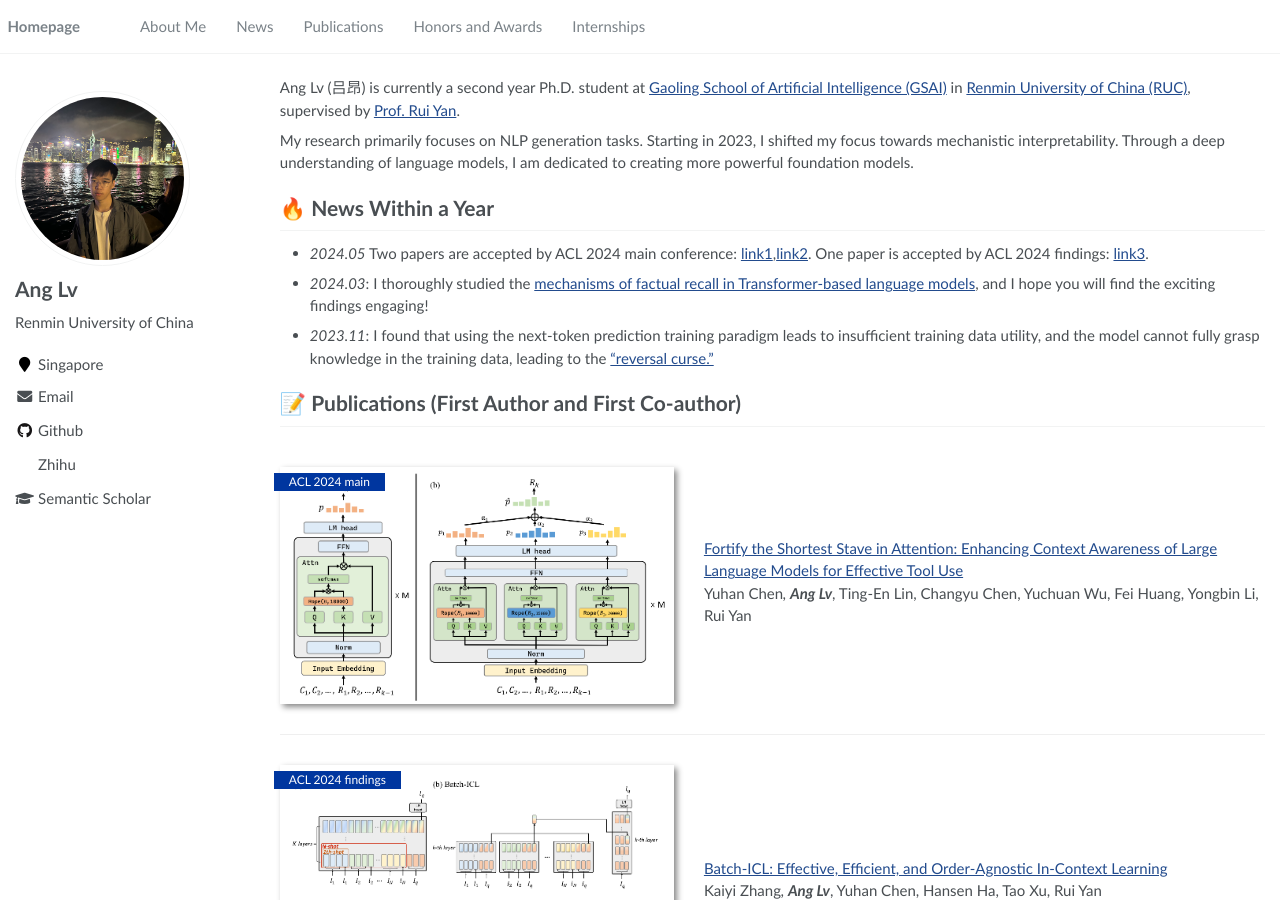
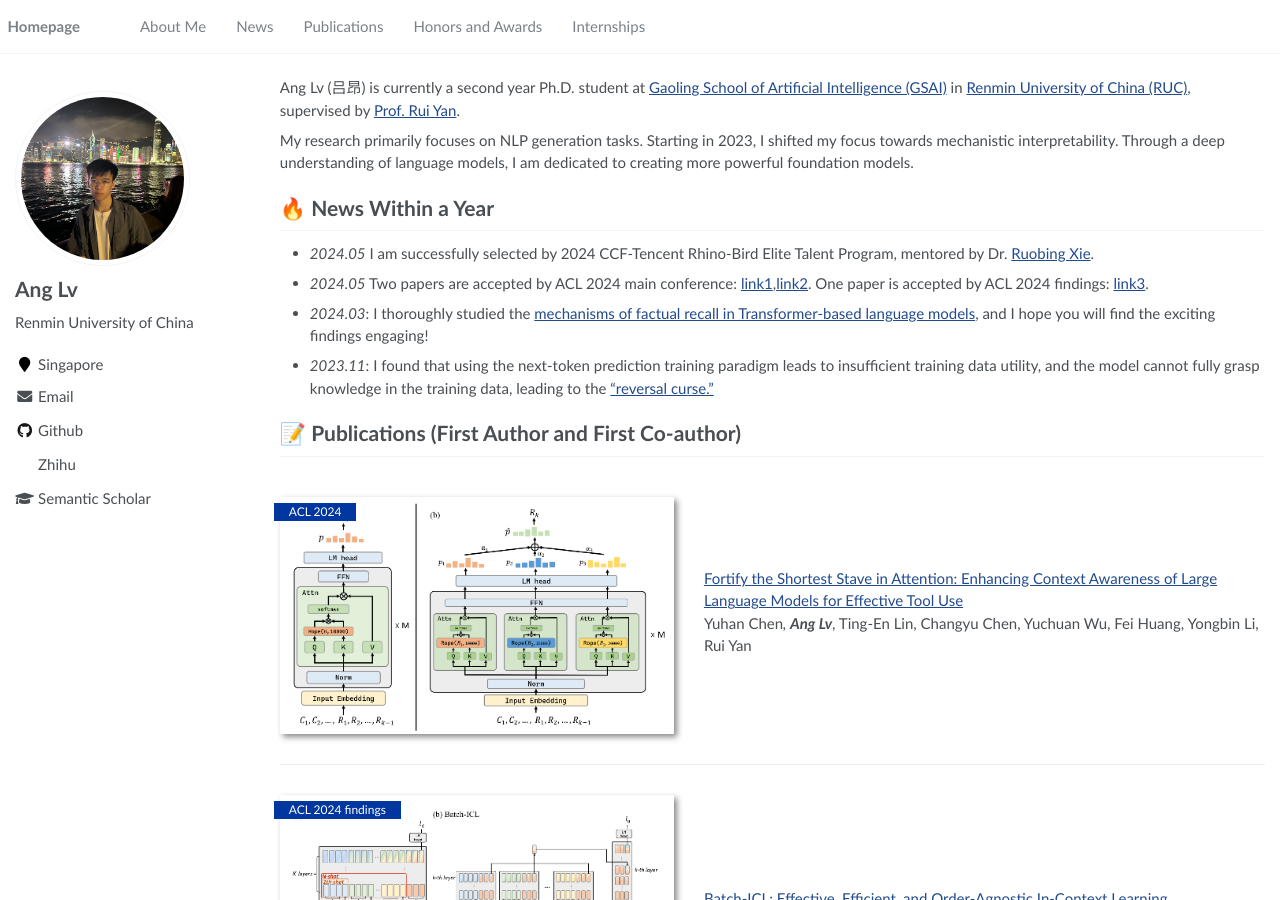
Before and after one commit to trestad/trestad.github.io, a Jekyll site: the page built from _pages/about.md, in a window 1280 px wide and 900 px high. Built offline with Jekyll 4.4.1, drawn with Linux system fonts in a browser that asks for light colours; some of the changed text lies outside the part shown.

Commit message:
Update about.md

```diff
--- a/_pages/about.md
+++ b/_pages/about.md
@@ -16,6 +16,8 @@ My research primarily focuses on NLP generation tasks. Starting in 2023, I shift
 
 # 🔥 News Within a Year
 
+- *2024.05* I am successfully selected by 2024 CCF-Tencent Rhino-Bird Elite Talent Program, mentored by Dr. [Ruobing Xie](https://ruobingxie.github.io/).
+
 - *2024.05* Two papers are accepted by ACL 2024 main conference: [link1](https://arxiv.org/abs/2312.04455),[link2](https://openreview.net/profile?id=~Ang_Lv1). One paper is accepted by ACL 2024 findings: [link3](http://arxiv.org/abs/2401.06469).
 
 - *2024.03*: I thoroughly studied the [mechanisms of factual recall in Transformer-based language models](https://arxiv.org/abs/2403.19521), and I hope you will find the exciting findings engaging!
@@ -25,7 +27,7 @@ My research primarily focuses on NLP generation tasks. Starting in 2023, I shift
 
 # 📝 Publications (First Author and First Co-author)
 
-<div class='paper-box'><div class='paper-box-image'><div><div class="badge">ACL 2024 main</div><img src='images/ab1.png' alt="sym" width="100%"></div></div>
+<div class='paper-box'><div class='paper-box-image'><div><div class="badge">ACL 2024</div><img src='images/ab1.png' alt="sym" width="100%"></div></div>
 <div class='paper-box-text' markdown="1">
 
 [Fortify the Shortest Stave in Attention: Enhancing Context Awareness of Large Language Models for Effective Tool Use](https://arxiv.org/abs/2312.04455) \\
@@ -80,6 +82,7 @@ Shufang Xie\*, **Ang Lv\***, Yingce Xia, Lijun Wu, Tao Qin, Tie-Yan Liu, Rui Yan
 
 # 🎖 Honors and Awards
 - *2023.09* Doctoral Scholarship for Elite Innovative Talents of Renmin University of China (中国人民大学拔尖创新人才)
+- *2024.05* CCF-Tencent Rhino-Bird Elite Talent Program
 
 # 💻 Internships
 - *2022.09 - 2023.03*, Alibaba Damo Academy, Hangzhou, China.
```
